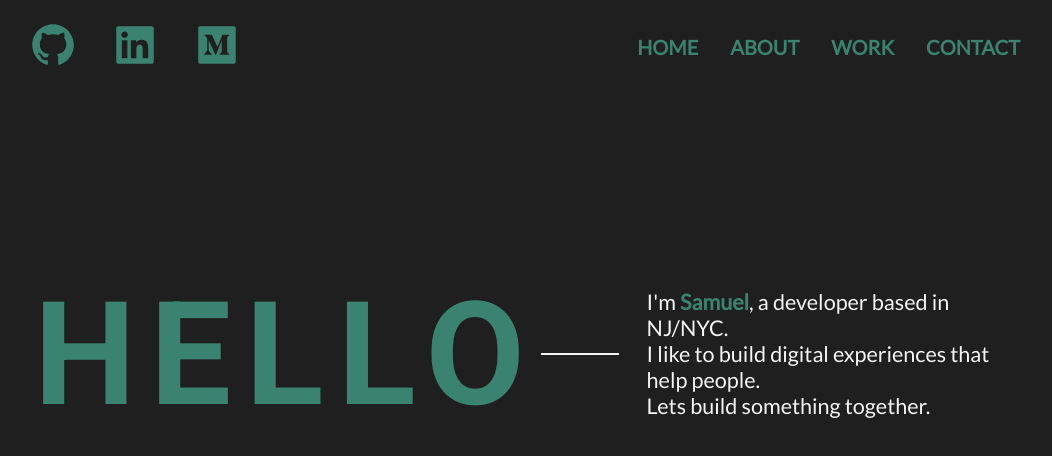
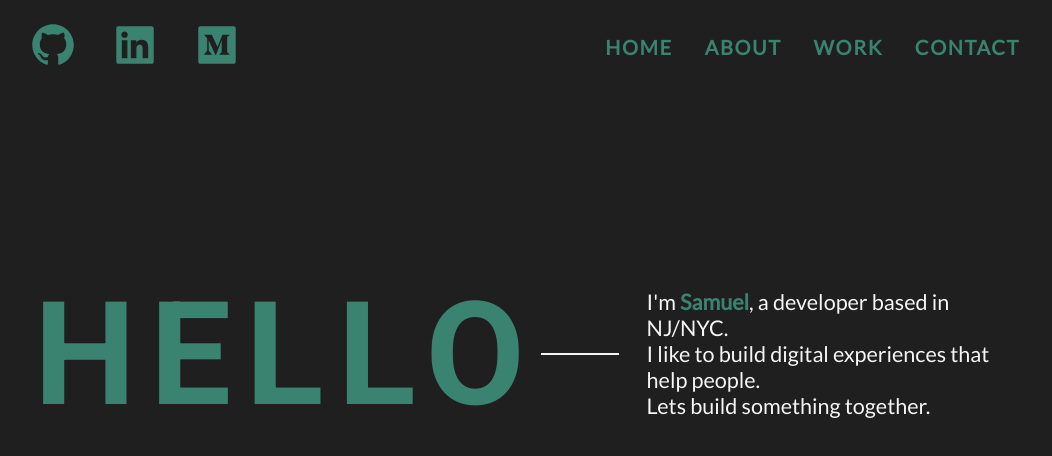
Before and after one commit to sk521/web-portfolio, a React (Create React App) app: page / in a window 1280 px wide. Shown: the top 456 px of the page, without its empty margins (116-1168 px from the left). Built offline with nearby package versions, Linux system fonts and the light colour scheme.

Commit message:
letter spacing for menu

```diff
--- a/src/components/Navigation.jsx
+++ b/src/components/Navigation.jsx
@@ -39,6 +39,7 @@ const Icon = styled.span`
   fill: #3A8370;
   padding: 18px 16px;
   color: #3A8370;
+  letter-spacing: 0.08em;
 `;
 
 const Right = styled.li`
```
